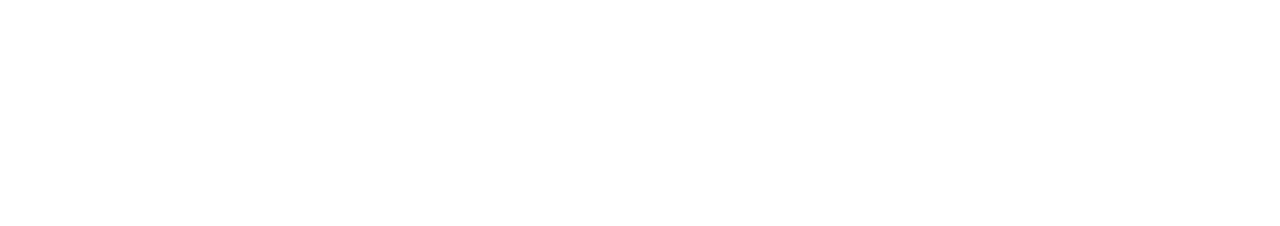
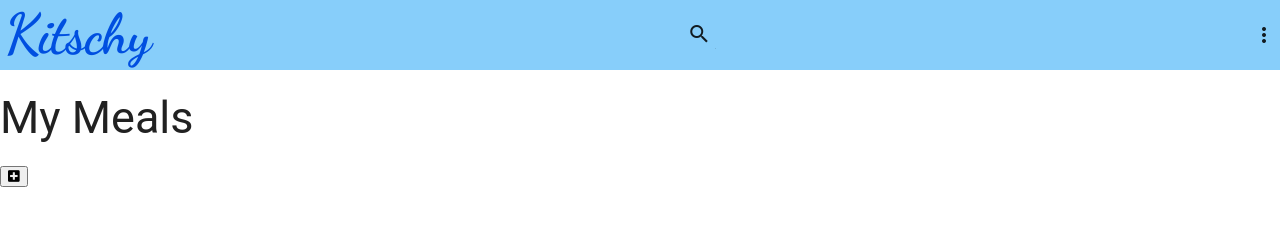
Before and after one commit to StarryBlue7/kitschy-app, a plain HTML site: page index.html in a window 1280 px wide. Drawn offline with nearby package versions, Linux system fonts and the light colour scheme.

Commit message:
build navbar with Material Design Lite

```diff
--- a/assets/css/style.css
+++ b/assets/css/style.css
@@ -3,3 +3,18 @@
 *::after {
   box-sizing: border-box;
 }
+
+#top-bar {
+  background-color: lightskyblue;
+  display: flex;
+  flex-direction: row;
+  justify-content: space-between;
+  align-items: center;
+  height: 70px;
+}
+
+#logo {
+  font-family: 'Dancing Script';
+  color: rgb(0, 79, 224);
+  padding-left: 5px;
+}
--- a/index.html
+++ b/index.html
@@ -5,15 +5,63 @@
     <meta http-equiv="X-UA-Compatible" content="IE=edge">
     <meta name="viewport" content="width=device-width, initial-scale=1.0">
     <link rel="stylesheet" type="text/css" href="assets/css/reset.css" />
+    <link rel="stylesheet" href="https://fonts.googleapis.com/icon?family=Material+Icons">
+    <link rel="stylesheet" href="https://code.getmdl.io/1.3.0/material.indigo-pink.min.css">
+    <link rel="stylesheet" href="https://pro.fontawesome.com/releases/v5.10.0/css/all.css"
+    integrity="sha384-AYmEC3Yw5cVb3ZcuHtOA93w35dYTsvhLPVnYs9eStHfGJvOvKxVfELGroGkvsg+p" crossorigin="anonymous"/>
+    <link rel="preconnect" href="https://fonts.googleapis.com">
+    <link rel="preconnect" href="https://fonts.gstatic.com" crossorigin>
+    <link href="https://fonts.googleapis.com/css2?family=Dancing+Script:wght@700&display=swap" rel="stylesheet">
     <link rel="stylesheet" type="text/css" href="assets/css/style.css" />
 
-    <title>Kitschy</title>
+    <title>Kitschy || Your kitchen helper!</title>
 </head>
 
 <body>
+    <header id="top-bar">
+
+        <h1 id="logo">Kitschy</h1>
+
+        <form action="#">
+            <div class="mdl-textfield mdl-js-textfield mdl-textfield--expandable">
+                <label class="mdl-button mdl-js-button mdl-button--icon" for="sample6">
+                    <i class="material-icons">search</i>
+                </label>
+                <div class="mdl-textfield__expandable-holder">
+                    <input class="mdl-textfield__input" type="text" id="sample6">
+                    <label class="mdl-textfield__label" for="sample-expandable">Expandable Input</label>
+                </div>
+            </div>
+        </form>
+
+        <button id="demo-menu-lower-right"
+            class="mdl-button mdl-js-button mdl-button--icon">
+            <i class="material-icons">more_vert</i>
+        </button>
+
+        <ul class="mdl-menu mdl-menu--bottom-right mdl-js-menu mdl-js-ripple-effect"
+            for="demo-menu-lower-right">
+            <li class="mdl-menu__item">Some Action</li>
+            <li class="mdl-menu__item">Another Action</li>
+            <li disabled class="mdl-menu__item">Disabled Action</li>
+            <li class="mdl-menu__item">Yet Another Action</li>
+        </ul>
+
+    </header>
+
+    <main>
+        <section id="my-meals">
+            <h2>My Meals</h2>
+            <button><i class="fas fa-plus-square"></i></button>
+        </section>
+
+        <section id="recipes">
+
+        </section>
+    </main>
 
     <script src="https://cdnjs.cloudflare.com/ajax/libs/jquery/3.2.1/jquery.min.js"></script>
-    <script src="https://cdn.jsdelivr.net/npm/bootstrap@5.1.1/dist/js/bootstrap.bundle.min.js" integrity="sha384-/bQdsTh/da6pkI1MST/rWKFNjaCP5gBSY4sEBT38Q/9RBh9AH40zEOg7Hlq2THRZ" crossorigin="anonymous"></script>
+    <script defer src="https://code.getmdl.io/1.3.0/material.min.js"></script>
     <script type="text/javascript" src="assets/js/script.js"></script>
 </body>
 </html>
```
